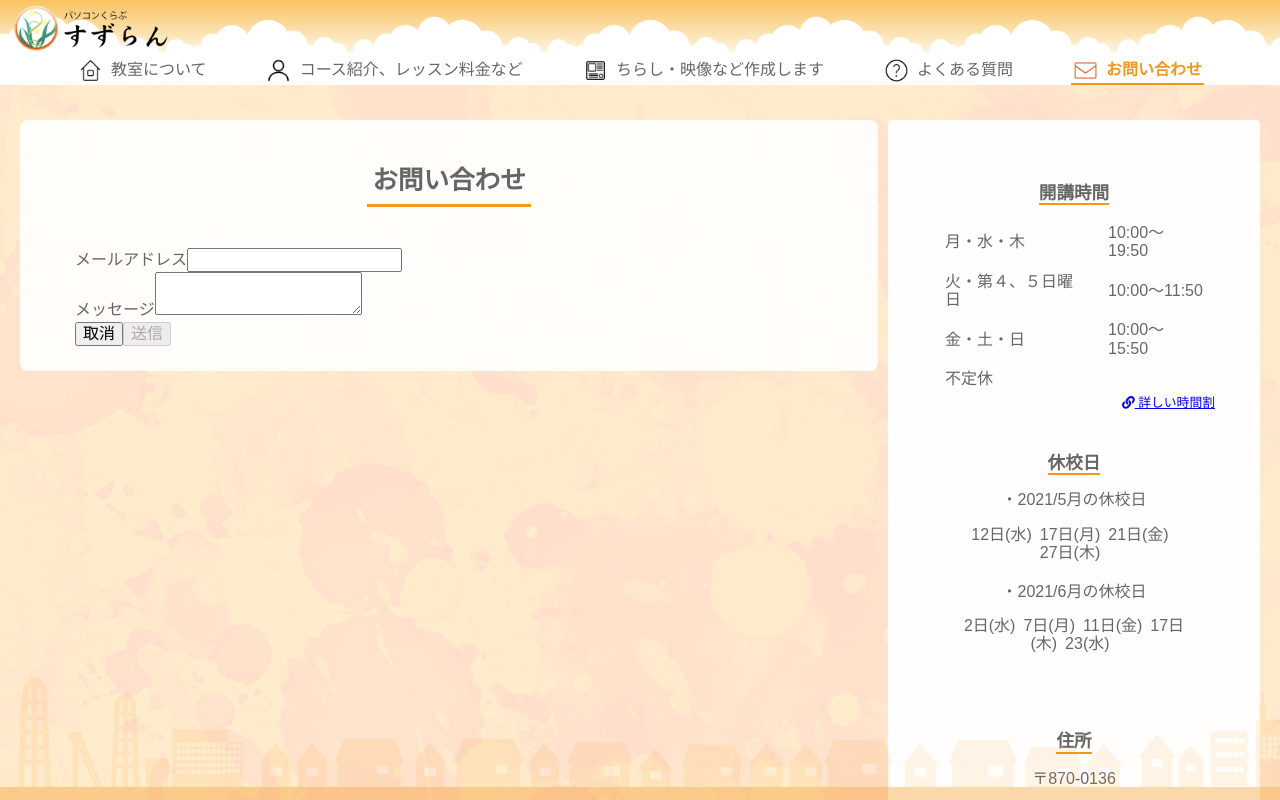
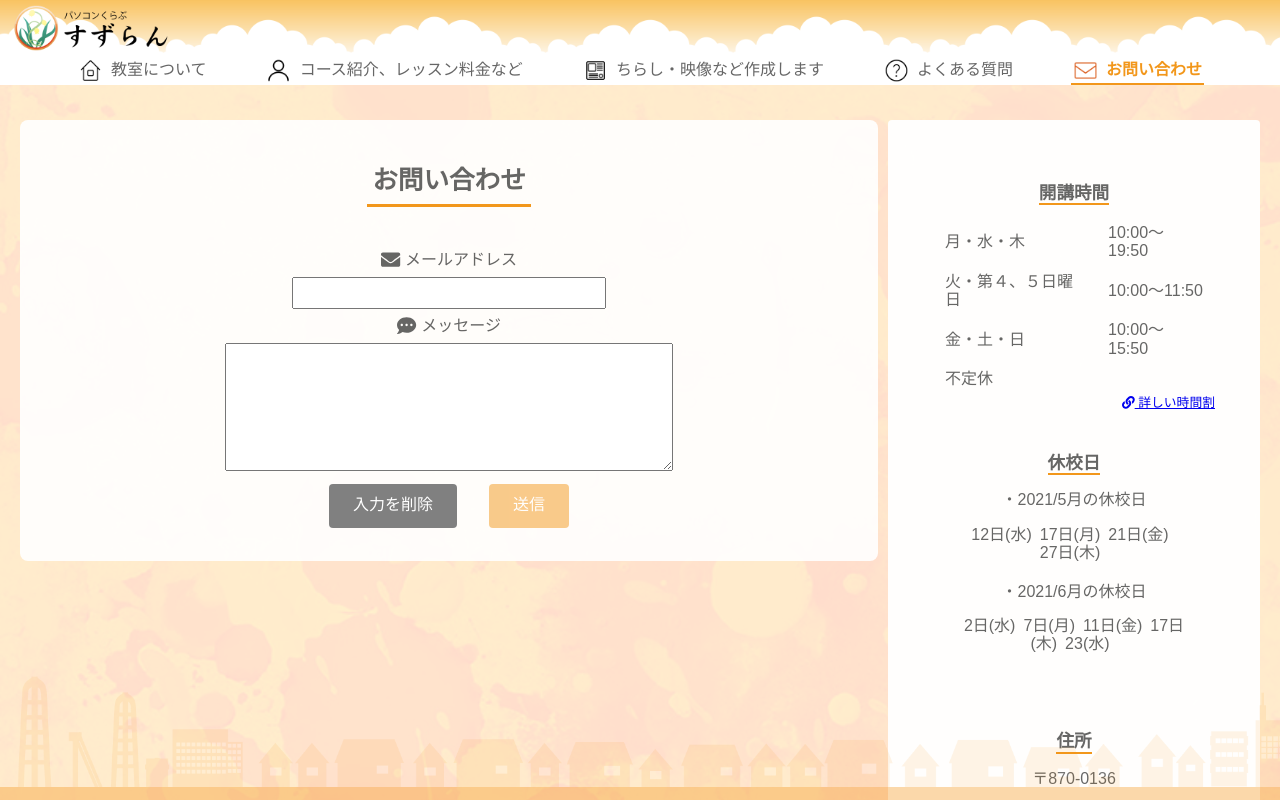
Before and after one commit to KounoTaihei/suzuran-next, a Next.js app: page /contact in a window 1280 px wide. Shown: the top 800 px of the page. Built offline with nearby package versions, Linux system fonts and the light colour scheme.

Commit message:
問い合わせフォーム実装

```diff
--- a/package.json
+++ b/package.json
@@ -9,6 +9,7 @@
     "lint": "next lint"
   },
   "dependencies": {
+    "@fortawesome/fontawesome-free": "^5.15.4",
     "@fortawesome/fontawesome-svg-core": "^1.2.36",
     "@fortawesome/free-brands-svg-icons": "^5.15.4",
     "@fortawesome/free-solid-svg-icons": "^5.15.4",
--- a/pages/contact/index.tsx
+++ b/pages/contact/index.tsx
@@ -1,7 +1,11 @@
+
+import { faCommentDots, faEnvelope, faExclamationCircle } from '@fortawesome/free-solid-svg-icons';
+import { FontAwesomeIcon } from '@fortawesome/react-fontawesome';
 import { Formik } from 'formik';
 import { useState } from 'react';
 import * as Yup from 'yup';
 import Content from '../../components/content';
+import styles from '../../styles/Contact.module.scss';
 
 const apiUrl = process.env.SENDMAIL_API_URL!;
 
@@ -32,7 +36,7 @@ const Contact = () => {
 
     const text = (
         <>
-            <div>
+            <div className={styles.contact}>
                 <Formik
                     initialValues={initialValues}
                     onSubmit={async (values) => {
@@ -41,8 +45,8 @@ const Contact = () => {
                     validationSchema={validationSchema}
                     render={(props) => (
                         <form action={apiUrl} method="POST">
-                            <div>
-                                <label htmlFor="_replyto">メールアドレス</label>
+                            <div className={styles.formControl}>
+                                <label htmlFor="_replyto" className={styles.label}><FontAwesomeIcon icon={faEnvelope} />メールアドレス</label>
                                 <input
                                     id="_replyto"
                                     name="_replyto"
@@ -50,26 +54,30 @@ const Contact = () => {
                                     value={props.values._replyto}
                                     onChange={props.handleChange}
                                     onBlur={props.handleBlur}
+                                    className={props.errors._replyto && props.touched._replyto ? `${styles.textInput} ${styles.error}` : styles.textInput}
                                 />
                                 {(props.errors._replyto && props.touched._replyto) && (
-                                    <span>{props.errors._replyto}</span>
+                                    <span className={styles.error_msg}><FontAwesomeIcon icon={faExclamationCircle} />{props.errors._replyto}</span>
                                 )}
                             </div>
-                            <div>
-                                <label htmlFor="message">メッセージ</label>
+                            <div className={styles.formControl}>
+                                <label htmlFor="message" className={styles.label}><FontAwesomeIcon icon={faCommentDots} />メッセージ</label>
                                 <textarea
                                     id="message"
                                     name="message"
                                     value={props.values.message}
                                     onChange={props.handleChange}
                                     onBlur={props.handleBlur}
+                                    className={props.errors.message && props.touched.message ? `${styles.textArea} ${styles.error}` : styles.textArea}
                                 ></textarea>
                                 {(props.errors.message && props.touched.message) && (
-                                    <span>{props.errors.message}</span>
+                                    <span className={styles.error_msg}><FontAwesomeIcon icon={faExclamationCircle} />{props.errors.message}</span>
                                 )}
                             </div>
-                            <button type="button" onClick={props.handleReset}>取消</button>
-                            <button type="submit" disabled={getDisabled(props.errors, props.touched)}>送信</button>
+                            <div className={styles.actions}>
+                                <button type="button" onClick={props.handleReset} className={styles.cancel}>入力を削除</button>
+                                <button type="submit" disabled={getDisabled(props.errors, props.touched)} className={getDisabled(props.errors, props.touched) ? `${styles.submit} ${styles.disabled}` : styles.submit}>送信</button>
+                            </div>
                         </form>
                     )}
                 />
--- /dev/null
+++ b/styles/Contact.module.scss
@@ -0,0 +1,119 @@
+@import '../styles/variables';
+
+$errorColor: rgb(212, 104, 104);
+
+.contact {
+    text-align: center;
+
+    .formControl {
+        display: flex;
+        flex-direction: column;
+        width: 60%;
+        margin: 0 auto;
+
+        .label {
+            display: flex;
+            align-items: center;
+            justify-content: center;
+
+            svg {
+                font-size: 1.2em;
+                margin-right: 5px;
+            }
+        }
+
+        .textInput {
+            width: 70%;
+            margin: 5px auto;
+            padding: 0.3rem;
+
+            &.error {
+                border: $errorColor solid 2px;
+                outline: none;
+                border-radius: 4px;
+            }
+
+            &:focus {
+                border: lighten($mainColor, 10%) solid 2px;
+                outline: none;
+                border-radius: 4px;
+            }
+        }
+
+        .textArea {
+            min-width: 100%;
+            max-width: 100%;
+            min-height: 8rem;
+            padding: 0.3rem;
+            margin: 5px 0;
+
+            &.error {
+                border: $errorColor solid 2px;
+                outline: none;
+                border-radius: 4px;
+            }
+
+            &:focus {
+                border: lighten($mainColor, 10%) solid 2px;
+                outline: none;
+                border-radius: 4px;
+            }
+        }
+
+        .error_msg {
+            color: $errorColor;
+            font-size: 0.8em;
+            padding: 0.5rem;
+        }
+    }
+
+    .actions {
+        display: flex;
+        justify-content: center;
+
+        .cancel {
+            padding: 0.8rem 1.5rem;
+            margin: 0.5rem 1rem;
+            border: none;
+            cursor: pointer;
+            border-radius: 4px;
+            background-color: gray;
+            color: #fff;
+
+            &:hover {
+                opacity: 0.9;
+            }
+        }
+
+        .submit {
+            background-color: lighten($mainColor, 0%);
+            padding: 0.8rem 1.5rem;
+            margin: 0.5rem 1rem;
+            color: #fff;
+            border-radius: 4px;
+            border: none;
+            cursor: pointer;
+
+            &:hover {
+                opacity: 0.9;
+            }
+
+            &.disabled {
+                opacity: 0.5;
+                cursor: inherit;
+            }
+        }
+    }
+}
+
+@media screen and (max-width: 540px) {
+    .contact {
+        .formControl {
+            width: 100%;
+
+            .textInput {
+                width: 80%;
+            }
+        }
+    }
+}
```
Also changed, not shown: 1 other file (tests, documents, lock files or other folders).
